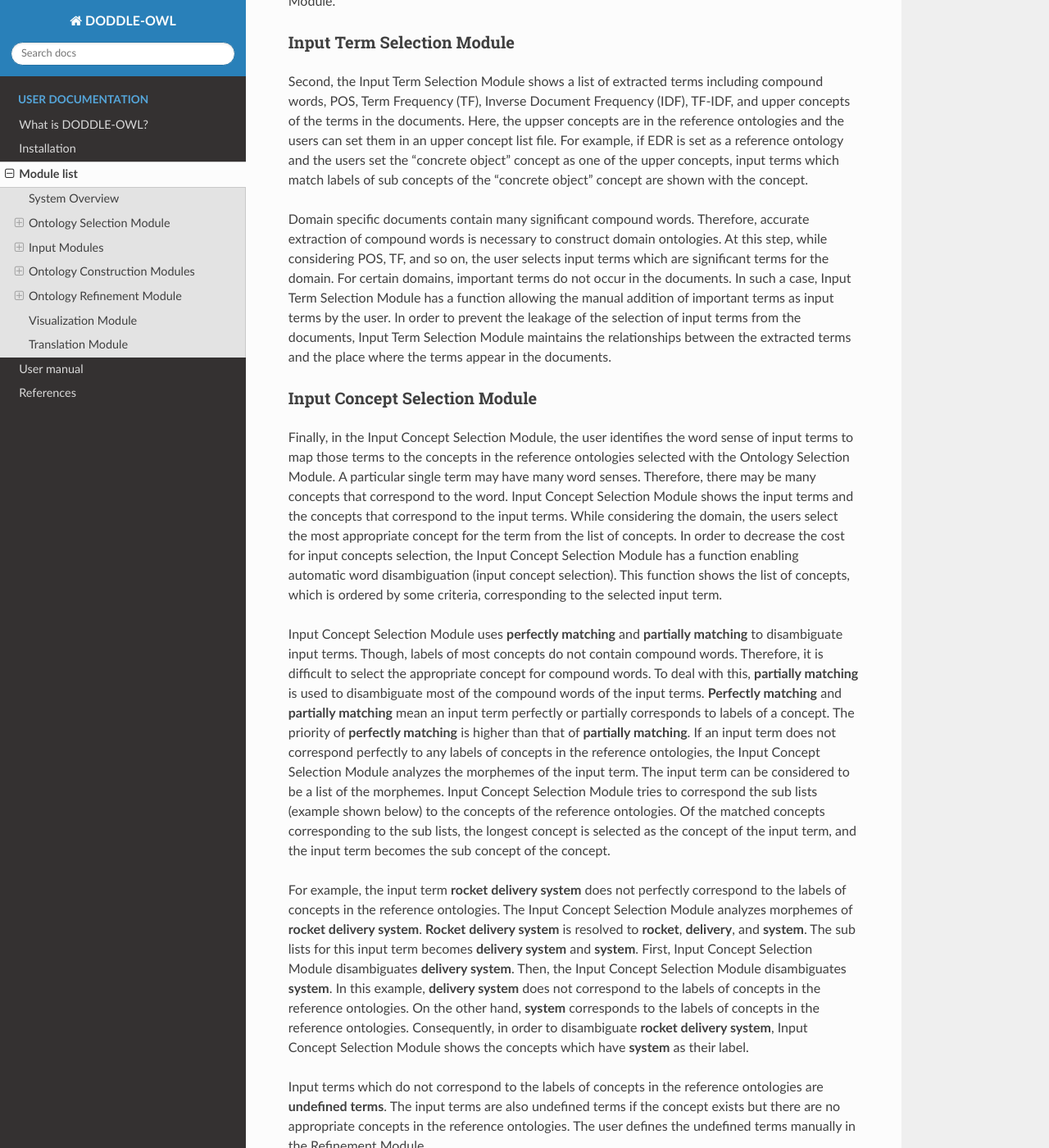
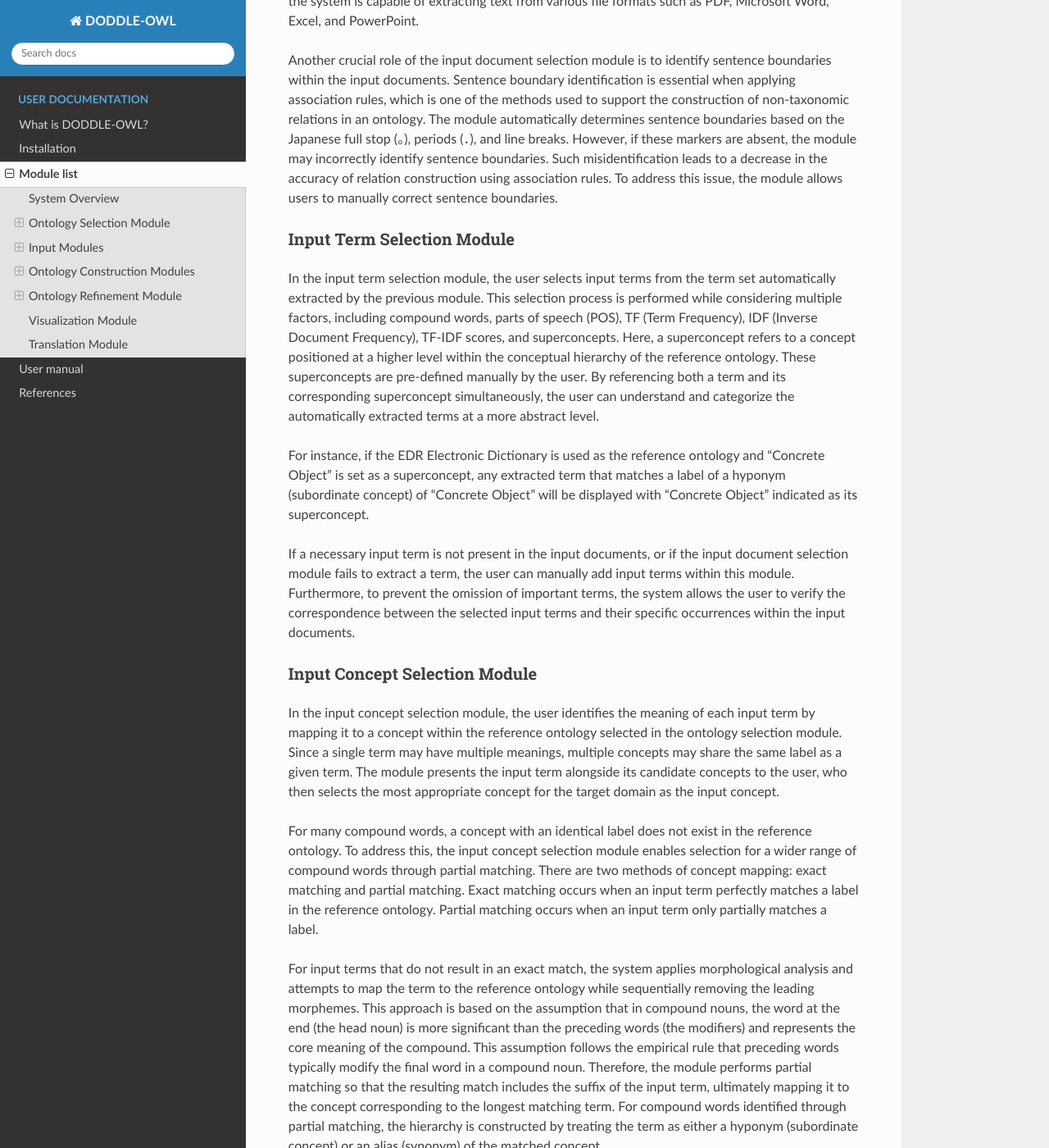
Before and after one commit to doddle-owl/doddle-owl-en-docs, a Sphinx documentation site: the page built from docs/source/modules.rst, in a window 1280 px wide and 1400 px high, scrolled down 9412 px. Shown: the whole window at 82% size. Built offline with Sphinx 7.4.7 and the Read the Docs theme 3.1.0, drawn with Linux system fonts in a browser that asks for light colours; some of the changed text lies outside the part shown.

Commit message:
update Input Modules

```diff
--- a/docs/source/modules.rst
+++ b/docs/source/modules.rst
@@ -176,7 +176,7 @@
 
 Input Modules
 ========================
-In the Input Module, the users select input concepts which are significant concepts in a domain. Input Module consists of the following three sub-modules: Input Document Selection Module, Input Term Selection Module, and Input Concept Selection Module. :numref:`input_module` shows the flow of the Input Module. The detail of each sub module is described below.
+The input module receives a collection of domain-specific documents as input, references the reference ontology, and outputs a set of input concepts. This module is composed of three sub-modules: the input document selection module, the input term selection module, and the input concept selection module. The system flow of the input module is illustrated in :numref:`input_module`. The following sections provide a detailed description of each module.
 
 .. _input_module:
 .. figure:: figures/input-module.png
@@ -187,43 +187,46 @@
    System flow of Input Module
 
 Input Document Selection Module
---------------------------------
-First, in the Input Document Selection Module, the users select domain specific documents described in English or Japanese. At this step, the users can select part of speech (POS) for extraction of words from the documents. The Input Document Selection Module automatically distinguishes one sentence from another referring to the period punctuation. However, when the input document consists of sentences with no period punctuation marks, the Input Document Selection Module cannot distinguish where to punctuate the sentence. These input documents cause the decrease in the accuracy of other relationships constructed by using association rule learner in the Relationship Construction Module. Considering such a case, the users can edit manually the punctuation of one sentence in the documents using the Input Document Selection Module.
+--------------------------------------
+In the input document selection module, the user selects a collection of technical documents related to the target domain—written in either English or Japanese—as the input document set. From this set, the module extracts a term set, which serves as candidates for input terms (words of high importance to the domain). Utilizing a morphological analyzer, the module can extract words from the technical documents that correspond to user-specified parts of speech (POS). The specifiable POS categories include nouns, verbs, and other grammatical classes. Furthermore, compound words can be extracted by employing an automatic technical term extraction system [Nakagawa03]_ or the Japanese dependency parser CaboCha. In addition to plain text documents, the system is capable of extracting text from various file formats such as PDF, Microsoft Word, Excel, and PowerPoint.
+
+Another crucial role of the input document selection module is to identify sentence boundaries within the input documents. Sentence boundary identification is essential when applying association rules, which is one of the methods used to support the construction of non-taxonomic relations in an ontology. The module automatically determines sentence boundaries based on the Japanese full stop (。), periods (．), and line breaks. However, if these markers are absent, the module may incorrectly identify sentence boundaries. Such misidentification leads to a decrease in the accuracy of relation construction using association rules. To address this issue, the module allows users to manually correct sentence boundaries.
 
 Input Term Selection Module
 --------------------------------
-Second, the Input Term Selection Module shows a list of extracted terms including compound words, POS, Term Frequency (TF), Inverse Document Frequency (IDF), TF-IDF, and upper concepts of the terms in the documents. Here, the uppser concepts are in the reference ontologies and the users can set them in an upper concept list file. For example, if EDR is set as a reference ontology and the users set the "concrete object" concept as one of the upper concepts, input terms which match labels of sub concepts of the "concrete object" concept are shown with the concept.
+In the input term selection module, the user selects input terms from the term set automatically extracted by the previous module. This selection process is performed while considering multiple factors, including compound words, parts of speech (POS), TF (Term Frequency), IDF (Inverse Document Frequency), TF-IDF scores, and superconcepts. Here, a superconcept refers to a concept positioned at a higher level within the conceptual hierarchy of the reference ontology. These superconcepts are pre-defined manually by the user. By referencing both a term and its corresponding superconcept simultaneously, the user can understand and categorize the automatically extracted terms at a more abstract level.
 
-Domain specific documents contain many significant compound words. Therefore, accurate extraction of compound words is necessary to construct domain ontologies. At this step, while considering POS, TF, and so on, the user selects input terms which are significant terms for the domain. For certain domains, important terms do not occur in the documents. In such a case, Input Term Selection Module has a function allowing the manual addition of important terms as input terms by the user. In order to prevent the leakage of the selection of input terms from the documents, Input Term Selection Module maintains the relationships between the extracted terms and the place where the terms appear in the documents.
+For instance, if the EDR Electronic Dictionary is used as the reference ontology and "Concrete Object" is set as a superconcept, any extracted term that matches a label of a hyponym (subordinate concept) of "Concrete Object" will be displayed with "Concrete Object" indicated as its superconcept.
+
+If a necessary input term is not present in the input documents, or if the input document selection module fails to extract a term, the user can manually add input terms within this module. Furthermore, to prevent the omission of important terms, the system allows the user to verify the correspondence between the selected input terms and their specific occurrences within the input documents.
 
 Input Concept Selection Module
---------------------------------
-Finally, in the Input Concept Selection Module, the user identifies the word sense of input terms to map those terms to the concepts in the reference ontologies selected with the Ontology Selection Module. A particular single term may have many word senses. Therefore, there may be many concepts that correspond to the word. Input Concept Selection Module shows the input terms and the concepts that correspond to the input terms. While considering the domain, the users select the most appropriate concept for the term from the list of concepts. In order to decrease the cost for input concepts selection, the Input Concept Selection Module has a function enabling automatic word disambiguation (input concept selection). This function shows the list of concepts, which is ordered by some criteria, corresponding to the selected input term.
+----------------------------------------
+In the input concept selection module, the user identifies the meaning of each input term by mapping it to a concept within the reference ontology selected in the ontology selection module. Since a single term may have multiple meanings, multiple concepts may share the same label as a given term. The module presents the input term alongside its candidate concepts to the user, who then selects the most appropriate concept for the target domain as the input concept.
 
-Input Concept Selection Module uses **perfectly matching** and **partially matching** to disambiguate input terms. Though, labels of most concepts do not contain compound words. Therefore, it is difficult to select the appropriate concept for compound words. To deal with this, **partially matching** is used to disambiguate most of the compound words of the input terms. **Perfectly matching** and **partially matching** mean an input term perfectly or partially corresponds to labels of a concept. The priority of **perfectly matching** is higher than that of **partially matching**. If an input term does not correspond perfectly to any labels of concepts in the reference ontologies, the Input Concept Selection Module analyzes the morphemes of the input term. The input term can be considered to be a list of the morphemes. Input Concept Selection Module tries to correspond the sub lists (example shown below) to the concepts of the reference ontologies. Of the matched concepts corresponding to the sub lists, the longest concept is selected as the concept of the input term, and the input term becomes the sub concept of the concept.
+For many compound words, a concept with an identical label does not exist in the reference ontology. To address this, the input concept selection module enables selection for a wider range of compound words through partial matching. There are two methods of concept mapping: exact matching and partial matching. Exact matching occurs when an input term perfectly matches a label in the reference ontology. Partial matching occurs when an input term only partially matches a label.
 
-For example, the input term **rocket delivery system** does not perfectly correspond to the labels of concepts in the reference ontologies. The Input Concept Selection Module analyzes morphemes of **rocket delivery system**. **Rocket delivery system** is resolved to **rocket**, **delivery**, and **system**. The sub lists for this input term becomes **delivery system** and **system**. First, Input Concept Selection Module disambiguates **delivery system**. Then, the Input Concept Selection Module disambiguates **system**. In this example, **delivery system** does not correspond to the labels of concepts in the reference ontologies. On the other hand, **system** corresponds to the labels of concepts in the reference ontologies. Consequently, in order to  disambiguate **rocket delivery system**, Input Concept Selection Module shows the concepts which have **system** as their label.
+For input terms that do not result in an exact match, the system applies morphological analysis and attempts to map the term to the reference ontology while sequentially removing the leading morphemes. This approach is based on the assumption that in compound nouns, the word at the end (the head noun) is more significant than the preceding words (the modifiers) and represents the core meaning of the compound. This assumption follows the empirical rule that preceding words typically modify the final word in a compound noun. Therefore, the module performs partial matching so that the resulting match includes the suffix of the input term, ultimately mapping it to the concept corresponding to the longest matching term. For compound words identified through partial matching, the hierarchy is constructed by treating the term as either a hyponym (subordinate concept) or an alias (synonym) of the matched concept.
 
-Input terms which do not correspond to the labels of concepts in the reference ontologies are **undefined terms**. The input terms are also undefined terms if the concept exists but there are no appropriate concepts in the reference ontologies. The user defines the undefined terms manually in the Refinement Module.
+For example, consider the input term "rocket delivery system". If "rocket delivery system" does not produce an exact match, it is decomposed into "rocket," "delivery," and "system" via morphological analysis. The system first attempts to match "delivery system", and then "system". In this case, if "delivery system" is not found but "system" exists in the reference ontology, the concept for "system" is presented as a candidate meaning. The user then decides whether to define "rocket delivery system" as a hyponym of the "system" concept or as an alias for it.
+
+Input terms that do not match any concept in the reference ontology are categorized as undefined terms. In the ontology refinement module, the user manually defines their hierarchical relationships at appropriate positions within the taxonomy. Furthermore, even if an input term matches a concept in the reference ontology, a semantically equivalent concept may not exist. In such cases, by selecting "undefined terms" during selection, the term is categorized as an undefined term. As with unmatched terms, the user manually defines the hierarchical position for these terms later.
 
 Semi-automation of input concept selection
 ~~~~~~~~~~~~~~~~~~~~~~~~~~~~~~~~~~~~~~~~~~~~~~~~~~~~~~~~
-入力語数が多い場合や入力語が多くの意味を持つ場合，入力概念選択はユーザの負担となる．入力概念選択モジュールでは，主に2 種類の自動概念選択方法を用いて入力概念選択の支援を行う．両手法共に入力語に対応する概念候補の評価値を求めてランキングを行い，評価値の高い概念から順番にユーザに提示することにより，ユーザが入力概念選択を行うことを支援する．
+When the number of input terms is large or when terms are polysemous (possessing multiple meanings), the process of input concept selection imposes a significant burden on the user. The input concept selection module supports this process primarily through two types of automated concept selection methods. Both methods calculate an evaluation value for each candidate concept corresponding to an input term and rank them accordingly. By presenting these candidates to the user in descending order of their evaluation values, the module facilitates more efficient concept selection.
 
-一つ目の評価値の計算方法は以下のとおりである．
+The first automated selection method calculates evaluation values for a target concept based on three specific metrics.
 
-対象とする概念からそのルート概念までの各パスに出現する概念のうち，入力語集合（入力語彙）を見出しとして持つ概念の総数の最大値
-対象とする概念の全ての下位概念のうち，入力語彙を見出しとして持つ概念の総数
-対象とする概念の兄弟概念のうち，入力語彙を見出しとして持つ概念の総数
-以上，三つの中からユーザは一つ以上の指標を選択し，選択した指標により得られた評価値の総和を用いて，入力語に対応する概念候補をランキングする．
-二つ目の方法における評価値の計算方法は以下のとおりである．
+#.	The maximum number of concepts that have labels matching the input term set (input vocabulary) along each path from the target concept to the root concept.
+#.	The number of hyponyms (subordinate concepts) of the target concept that have labels matching the input vocabulary.
+#.	The number of sibling concepts of the target concept that have labels matching the input vocabulary.
 
-入力語に対応する概念候補となる概念集合を得る
-概念集合から二つの組み合わせを求め，それぞれの概念間距離を求める
-ある概念と組み合わせ関係にある概念集合との概念間距離の逆数の総和をその概念の評価値とする
-多重継承している場合には，概念間距離の計算方法が複数考えられる．その場合には，最短，最長，平均のどれかをユーザは選択することができる．
-部分照合する用語の入力概念選択を簡略化するために，ある部分照合した用語の入力概念選択結果を，同様に部分照合するすべての用語の入力概念選択結果に反映させることが，入力概念選択モジュールでは可能である．例えば，「バッテリ充電装置」，「ノイズ測定装置」，「バルブ作動点検装置」がそれぞれ，「装置」で部分照合していた場合，装置の入力概念選択結果を，上記三つの入力語の入力概念選択結果とすることができる．
+Users can select one or more of these metrics, and the candidate concepts are ranked based on the sum of the evaluation values obtained from the chosen metrics.
 
+The second automated selection method first identifies the set of all candidate concepts for the input terms. Next, it determines all possible pairs within this concept set and calculates the conceptual distance for each pair. For a given concept, its evaluation value is defined as the sum of the reciprocals of the conceptual distances between it and all other concepts in the set. In cases where multiple inheritance exists, multiple methods for calculating conceptual distance are available; therefore, the user can choose to use the shortest distance, longest distance, or average distance.
+
+To simplify selection via partial matching, the module allows the selection result for a specific partially matched term to be applied to all other terms that share the same partial match. For example, if "battery charging device," "noise measuring device," and "valve operation inspection device" are all partially matched to the term "device," the selection result for "device" can be automatically applied as the input concept selection result for all three input terms.
 
 Ontology Construction Modules
 =======================================
```
